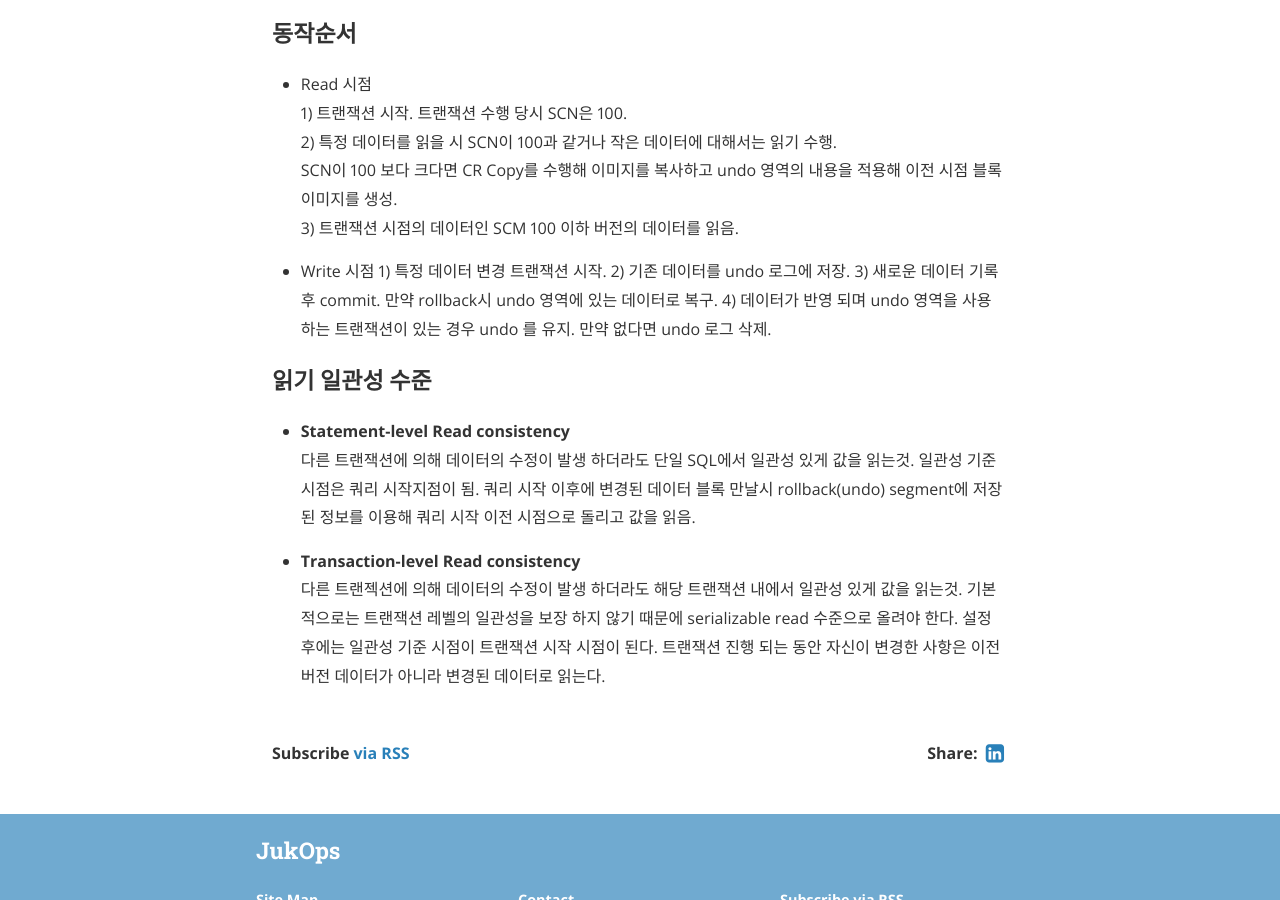
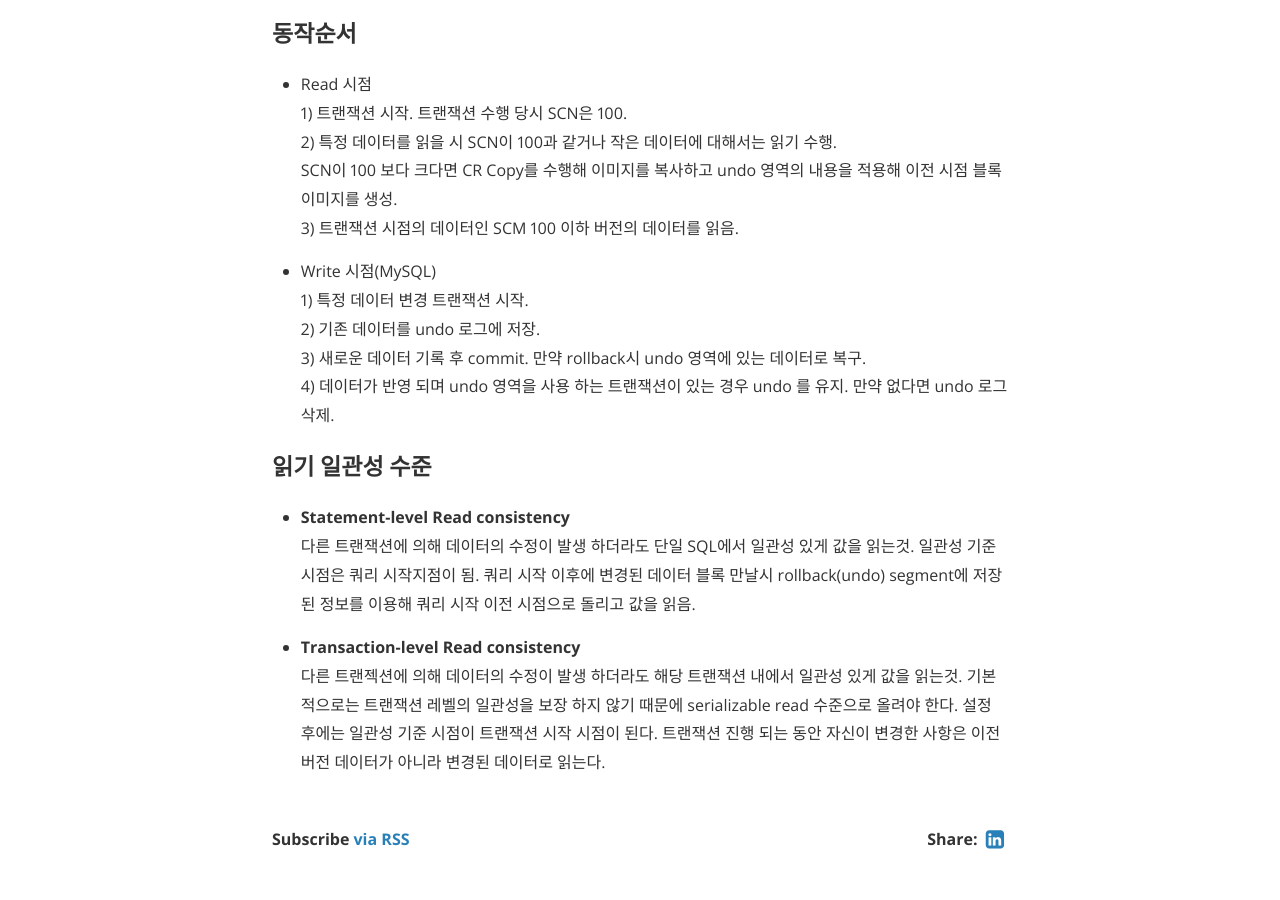
Before and after one commit to jukops/jukops.github.io, a Jekyll site: the page built from _posts/2020-04-12-db-mvcc.markdown, in a window 1280 px wide and 900 px high, scrolled down 1786 px. Built offline with Jekyll 4.4.1, drawn with Linux system fonts in a browser that asks for light colours; nearby versions of some CDN libraries.

Commit message:
Change mvcc

```diff
--- a/_posts/2020-04-12-db-mvcc.markdown
+++ b/_posts/2020-04-12-db-mvcc.markdown
@@ -44,7 +44,7 @@
      SCN이 100 보다 크다면 CR Copy를 수행해 이미지를 복사하고 undo 영역의 내용을 적용해 이전 시점 블록 이미지를 생성.
   3) 트랜잭션 시점의 데이터인 SCM 100 이하 버전의 데이터를 읽음.
 
-- Write 시점<MySQL>
+- Write 시점(MySQL)
   1) 특정 데이터 변경 트랜잭션 시작.
   2) 기존 데이터를 undo 로그에 저장.
   3) 새로운 데이터 기록 후 commit. 만약 rollback시 undo 영역에 있는 데이터로 복구.
```
